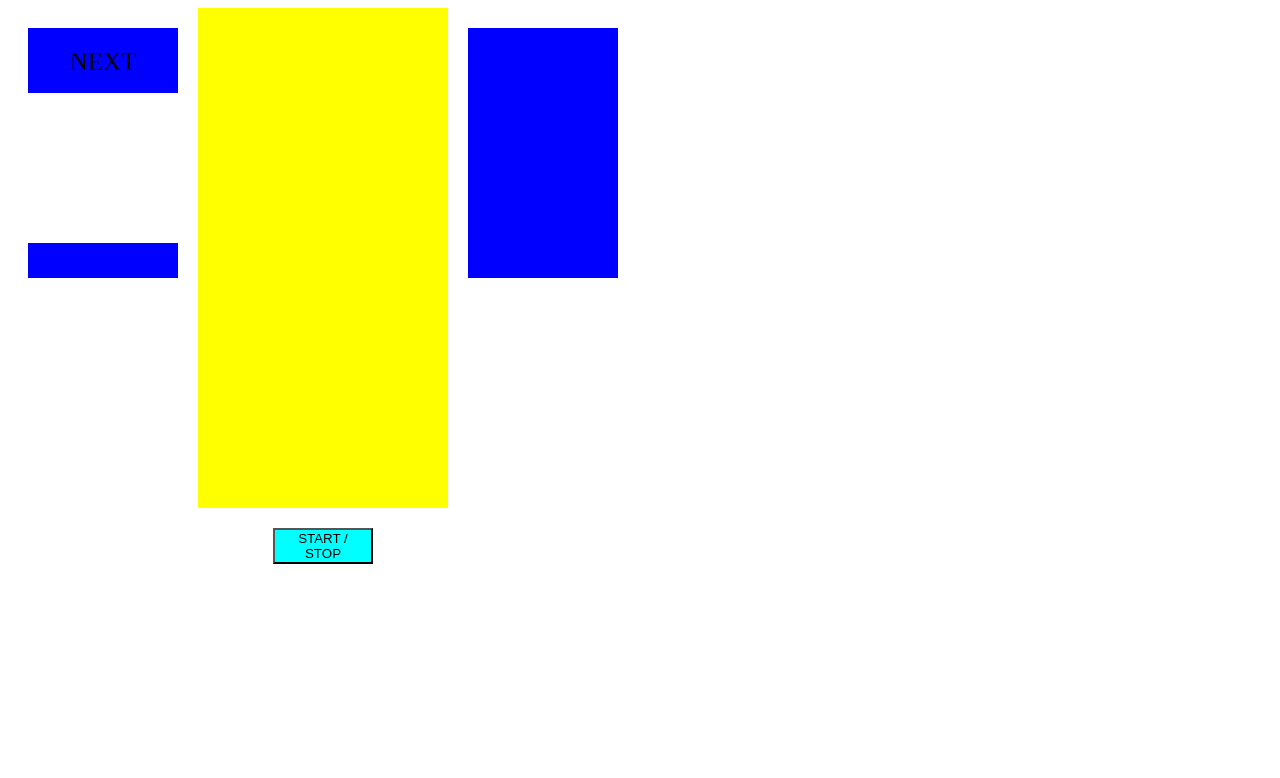
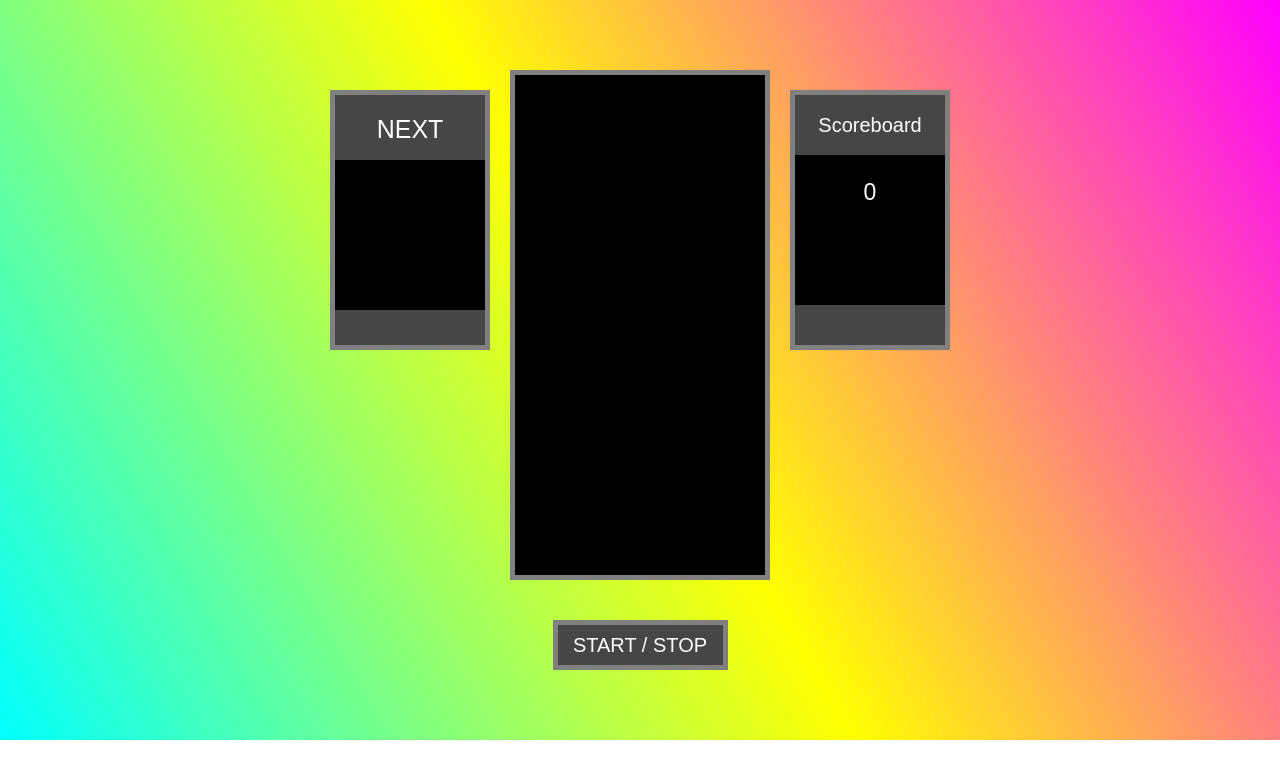
Before and after one commit to aryRGB/Tetris-Game, a plain HTML site: page index.html in a window 1280 px wide. Drawn offline with Linux system fonts and the light colour scheme; files that its build step writes are made by us from their sources; files whose address does not match are found by name.

Commit message:
cosmetic improvements

```diff
--- a/index.html
+++ b/index.html
@@ -7,6 +7,7 @@
     <link rel="stylesheet" href="/project2/style/styles.css">
 </head>
 <body>
+    <div class="fullpage">
         <div class="container">
             <div class="next">
                 <div class="title-text">
@@ -16,15 +17,21 @@
             </div>
             <div class="grid" id="grid"></div>
             <div class="scoreboard">
-            <span class="current-score-title"></span>
+                <div class="current-score-title">
+                    Scoreboard
+                </div>
                 <div class="current-score" id="current-score"></div>
+                <div class="gameover" id="gameover"></div>
             </div>
         </div>
         <div class="start">
+            <div class="start-positioner">
                 <button class="start-button" id="start-button">
                     START / STOP
                 </button>
             </div>
+        </div>
+    </div>
     <script src="/project2/script/script.js"></script>
 </body>
 </html>
--- a/script/script.js
+++ b/script/script.js
@@ -1,8 +1,8 @@
-//making the sqoares
+//making the squares
 const gamescreen= document.getElementById("grid");
 for(let i=0;i<210;i++){
     let box= document.createElement("div");
-    box.className="square";        //!!!!!!!!!!!!!!!!! have to className, not class
+    box.className="square";
     gamescreen.appendChild(box);
     if(i>=200){
         box.classList.add("end");
@@ -15,9 +15,7 @@ for(let i=0;i<210;i++){
         box.classList.add("rightwall")
     }
 }
-
 let sqarray=Array.from(document.querySelectorAll(".square"));
-
 
 //creating tetrominoes
 
@@ -71,9 +69,9 @@ let rnd=Math.random();
 let tStyle=Math.floor(rnd*7);
 let frnd=Math.random()
 let tConfig=Math.floor(rnd*4);
-//intial settings
 let currentTetromino=tetrominoes[tStyle][tConfig];
 let currentPosition=5;
+
 //next tetromino
 rnd=Math.random();
 let nexttStyle=Math.floor(rnd*7);
@@ -141,24 +139,24 @@ function refreshNext(){
             break;
     }
 }
-console.log(nxtArray)
 
 //main functions
+const tetrominoColors=["blue","green","red","yellow","cyan","purple","orange"]
 function color(){
     currentTetromino.forEach(element => {
         sqarray[currentPosition+element].classList.add("colored")
+        sqarray[currentPosition+element].style.backgroundColor=tetrominoColors[tStyle]
     });
 }
 
 function uncolor(){
     currentTetromino.forEach(element => {
         sqarray[currentPosition+element].classList.remove("colored")
+        sqarray[currentPosition+element].style.backgroundColor="transparent"
     });
 }
 
-
 //make the block fall
-
 function down(){
     uncolor()
     currentPosition +=10;
@@ -166,19 +164,14 @@ function down(){
     stop()
 }
 
-// intervalId= setInterval(down , 1000);
-
 //stopping the block when it reaches the end
-//////check if next line is end
 function isAtEnd(element){
     return sqarray[currentPosition+ element+ 10].classList.contains("end");
 }
-//////turn currentTetromino to end block
 function makeEnd(element){
     sqarray[currentPosition+ element].classList.add("end")
 }
 function stop(){
-    //array.some(callbackFxn)   syntax. array is the array who's elements have to be checked
     if(currentTetromino.some(blockPosition => isAtEnd(blockPosition))){
         currentTetromino.forEach(blockPosition => makeEnd(blockPosition))
         //start new tetromino
@@ -190,9 +183,9 @@ function stop(){
         nexttStyle=Math.floor(rnd*7);
         frnd=Math.random();
         nexttConfig=Math.floor(rnd*4);
+
         refreshNext()
         score()
-        //set initial values
         currentPosition=5
         color()
         gameOver()
@@ -275,6 +268,7 @@ document.addEventListener('keydown', (e)=>{
 //start button and score
 const scoreDisplay=document.getElementById("current-score");
 const start=document.getElementById("start-button");
+const gameOverDisplay=document.getElementById("gameover")
 let currentScore=0
 let intervalId =0
 start.addEventListener("click", () => {
@@ -299,16 +293,21 @@ function score(){
           row.forEach(element => {
             sqarray[element].classList.remove("end")
             sqarray[element].classList.remove("colored")
+            sqarray[element].style.backgroundColor ='transparent'
           })
           const Removed = sqarray.splice(i, 10)
+
           sqarray = Removed.concat(sqarray)
           sqarray.forEach(element => grid.appendChild(element))
         }
     }
+
 }
+scoreDisplay.innerHTML=currentScore
 
 function gameOver(){
-    if(currentTetromino.some(element=> sqarray[currentPosition+element].classList.contains("end"))){
-        scoreDisplay.innerHTML= "game over"
+    if(currentTetromino.some(element=> sqarray[currentPosition+element+10].classList.contains("end"))){
+        gameOverDisplay.innerHTML= "Game Over"
+        clearInterval(intervalId)
     }
 }
--- a/style/styles.css
+++ b/style/styles.css
@@ -1,45 +1,90 @@
+*{
+    margin: 0;
+    padding: 0;
+}
+.fullpage{
+    margin: 0;
+    padding: 0;
+    height: 100%;
+    width: 100%;
+    background-image: linear-gradient(60deg, cyan, yellow, magenta);
+    overflow-y: hidden;
+}
 .container{
     width: 100%;
     height: 100%;
+    padding-top: 70px;
+    margin-left: auto;
+    margin-right: auto;
+    max-width: max-content;
     display: flex;
 }
 .grid{
     width: 250px;
     height: 500px;
-    background-color: yellow;
+    background-color: black;
     display: flex;
     flex-wrap: wrap;
+    border: 5px solid gray;
     position: relative;
     top: 10%;
 }
 .square{
-
     width: 25px;
     height: 25px;
+    background-color: black;
 }
 .colored{
-    background: #000;
+    background-color: gray;
 }
-.end{background-color: hotpink;}
 .end.originalend{
     background-color: transparent;
 }
 .scoreboard{
-    background-color: blue;
+    background-color: rgb(71, 69, 69);
     width: 150px;
     height: 250px;
     position:relative;
     display: inline-block;
+    color: white;
+    border: 5px solid gray;
     top: 25%;
     margin: 20px;
 }
+.current-score-title{
+    width: 150px;
+    height: 60px;
+    font-size: 20px;
+    text-align: center;
+    font-family:Arial, Helvetica, sans-serif;
+    align-content: center;
+}
+.current-score{
+    height: 55px;
+    color: white;
+    text-align: center;
+    align-content: center;
+    font-size: 23px;
+    font-family:Arial, Helvetica, sans-serif;
+    background-color: black;
+    padding: 10px;
+}
+.gameover{
+    height: 55px;
+    text-align: center;
+    align-content: center;
+    background-color: black;
+    color: white;
+    padding: 10px;
+}
 .next{
-    background-color: blue;
+    background-color: rgb(71, 69, 69);
     width: 150px;
     height: 250px;
     position: relative;
     display: inline-block;
     top: 25%;
+    border: 5px solid gray;
     margin: 20px;
     gap: 20px;
 }
@@ -47,13 +92,15 @@
     padding: 20px;
     margin-bottom: 5px;
     height: 20px;
+    color: white;
+    font-family:Arial, Helvetica, sans-serif;
     font-size: 25px;
     text-align: center;
 }
 .next-tetromino{
     width: 150px;
     height: 150px;
-    background-color: white;
+    background-color: black;
     display: flex;
     flex-wrap: wrap;
 }
@@ -62,13 +109,44 @@
     height: 25px;
 }
 .selected{
-    background-color: black;
+    background-color: gray;
 }
 .start{
     margin: 20px;
-    padding-left: 245px;
+    padding: 20px 30px 50px 30px;
+    /* padding-left: 235px; */
+    position: relative;
+}
+.start-positioner{
+    max-width: max-content;
+    margin-left: auto;
+    margin-right: auto;
 }
 .start-button{
-    background-color: aqua;
-    width: 100px;
+    background-color: rgb(71, 69, 69);
+    width: 175px;
+    color: white;
+    font-weight: 500;
+    font-size: 20px;
+    height: 50px;
+    border: 5px solid gray;
+    font-family:Arial, Helvetica, sans-serif;
+    box-shadow: 2px;
 }
+
+/* tetromino colors */
+.colored.blue{background-color: blue;}
+.colored.green{background-color: green;}
+.colored.cyan{background-color: cyan;}
+.colored.red{background-color: red;}
+.colored.yellow{background-color: yellow;}
+.colored.purple{background-color: purple;}
+.colored.orange{background-color: orange;}
+
+.selected.blue{background-color: blue;}
+.selected.green{background-color: green;}
+.selected.cyan{background-color: cyan;}
+.selected.red{background-color: red;}
+.selected.yellow{background-color: yellow;}
+.selected.purple{background-color: purple;}
+.selected.orange{background-color: orange;}
```
Lines whose indentation alone changed are shown as unchanged.
